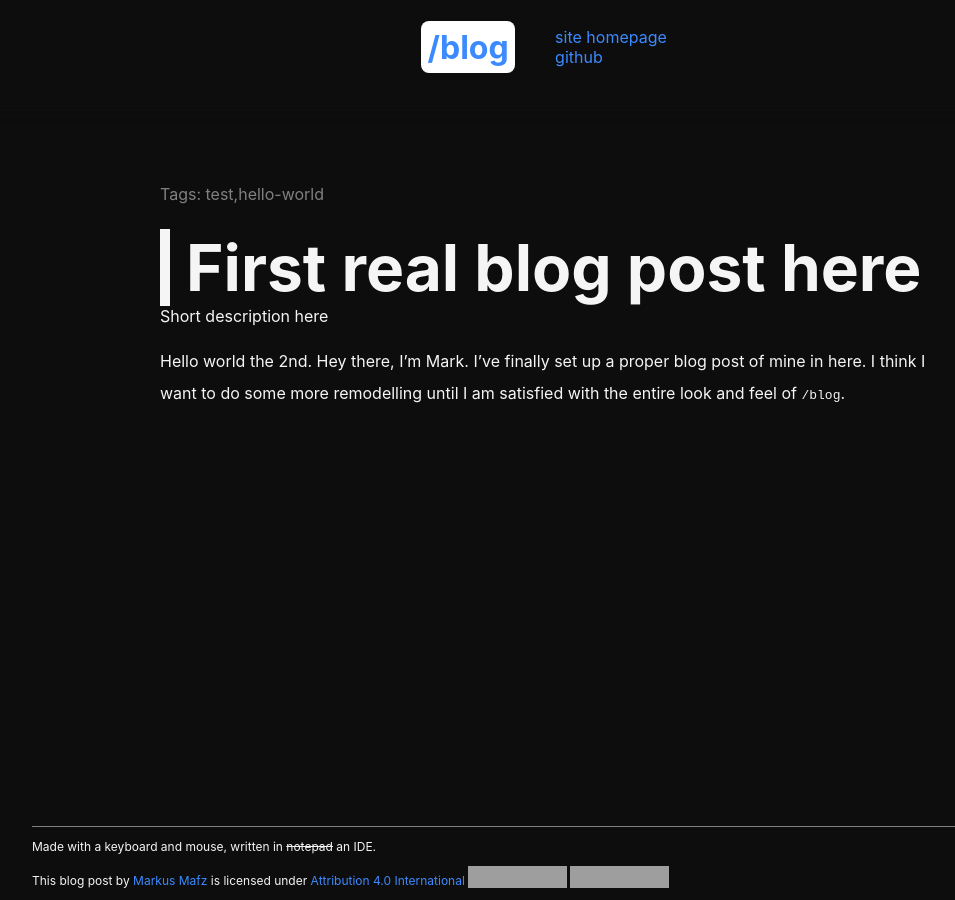
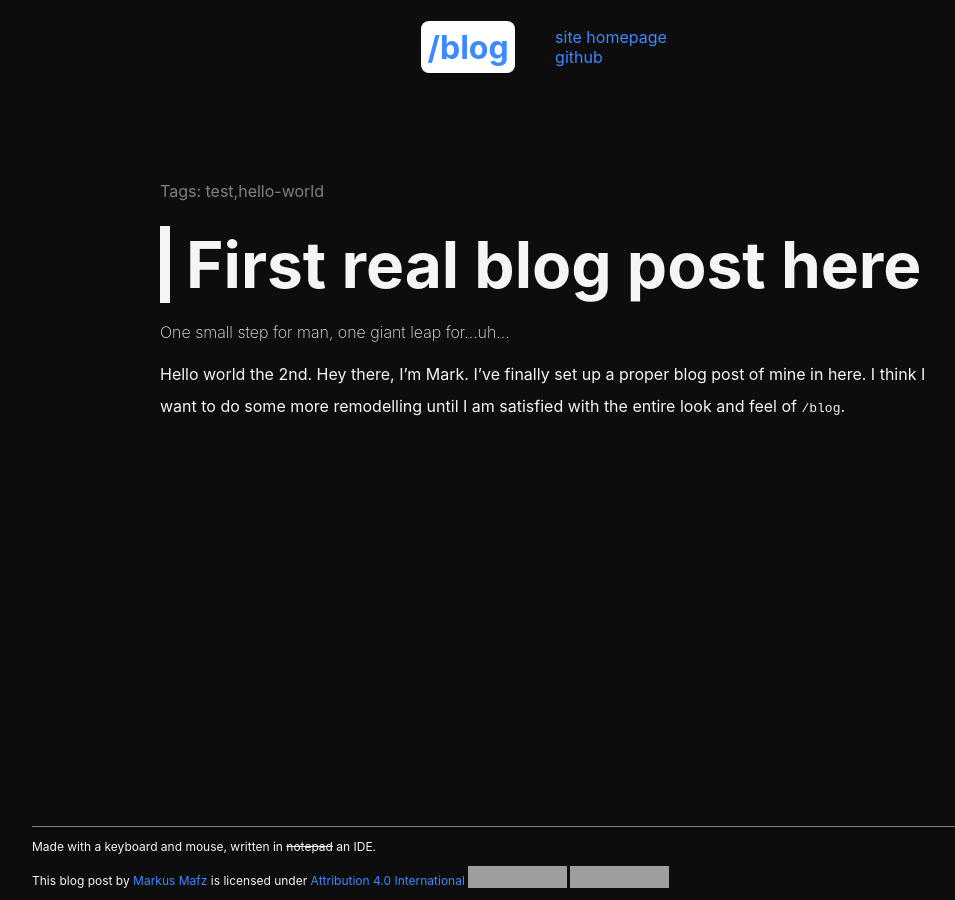
Before and after one commit to headquarter8302/blog, a Jekyll site: the page built from _posts/2023-11-25-first-real-blog.md, in a window 1280 px wide. Shown: the whole page, without its empty margins (96-1051 px from the left). Built offline with Jekyll 4.4.1, drawn with Linux system fonts in a browser that asks for light colours; some web fonts are replaced; grey boxes are pictures that could not be loaded.

Commit message:
license + desc change

```diff
--- a/_posts/2023-11-25-first-real-blog.md
+++ b/_posts/2023-11-25-first-real-blog.md
@@ -1,7 +1,7 @@
 ---
 layout: blog
 title: "First real blog post here"
-description: "Short description here"
+description: "One small step for man, one giant leap for...uh..."
 date: 2023-11-25
 tags: test, hello-world
 ---
--- a/resource/styles.css
+++ b/resource/styles.css
@@ -87,7 +87,7 @@ main {
 
 main.blog h2#title {
   font-size: clamp(2.5rem, 5vw, 80px);
-  margin-block: 0;
+  margin-block: 2.5%;
   border-inline-start: 10px solid;
   padding-inline-start: 0.25em;
 }
@@ -102,7 +102,11 @@ main article {
 
 main.blog article p {
   line-height: 2;
-  margin-block: 2.5%;
+}
+
+main.blog #description {
+  color: whitesmoke;
+  font-weight: 200;
 }
 
 .post-tags {
```
Also changed, not shown: LICENSE.MD (added).
